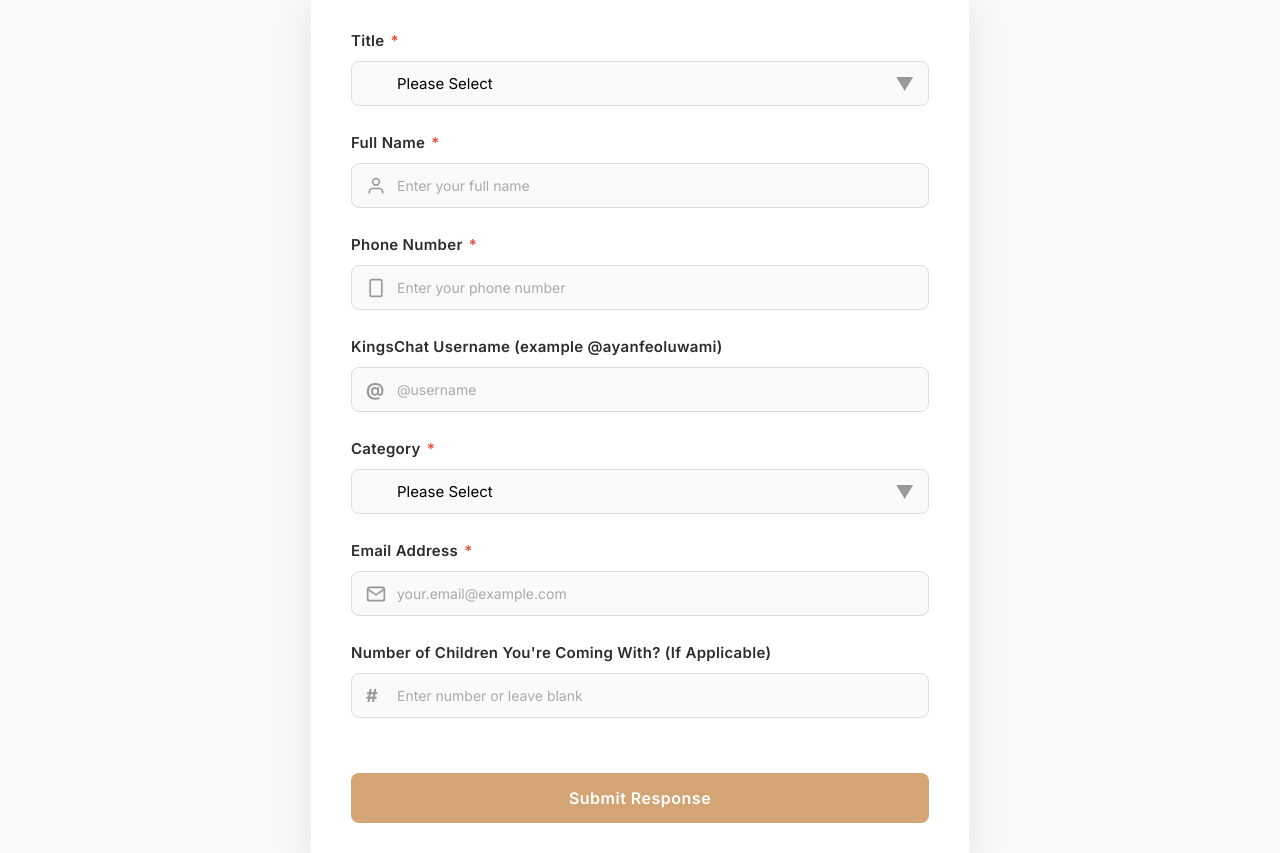
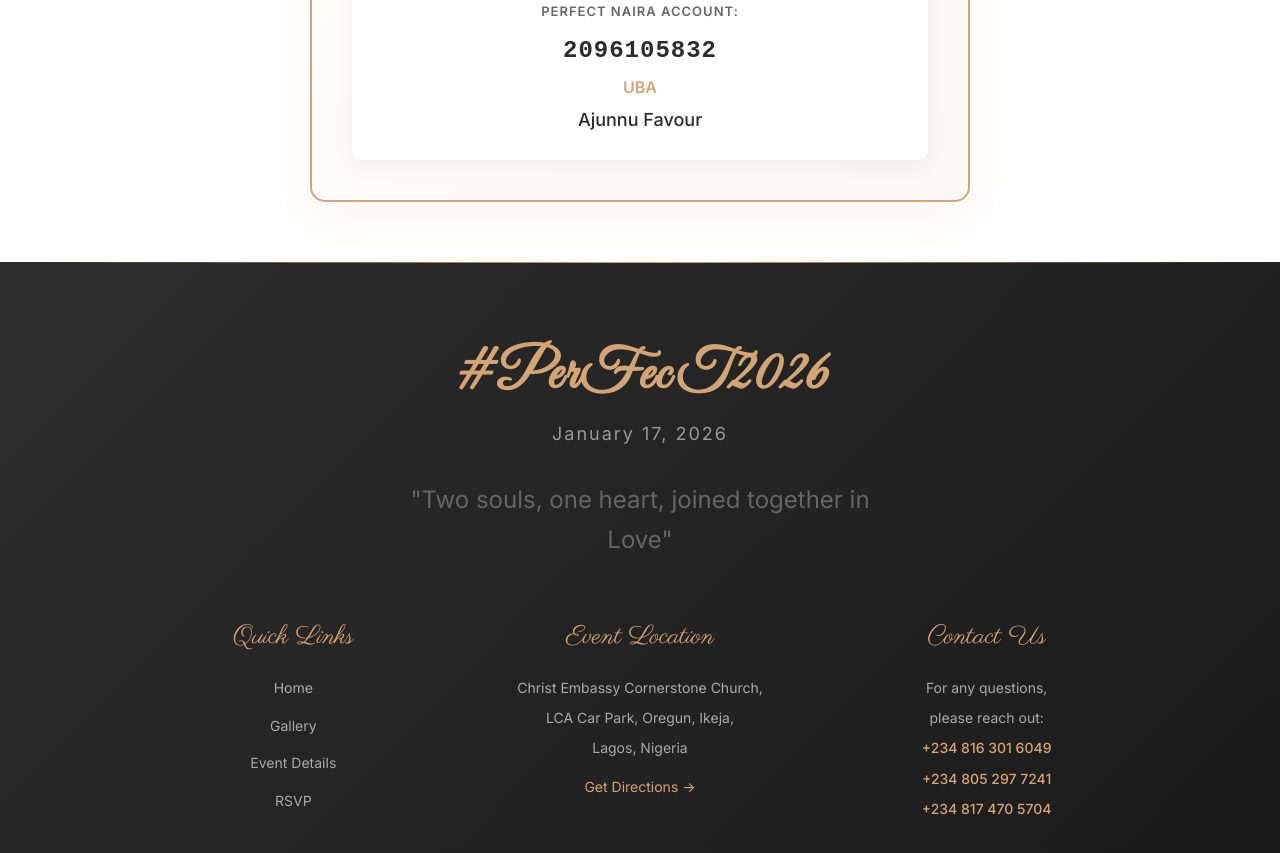
Before and after one commit to Fortunee5/pstfavour, a React (Create React App) app: page / in a window 1280 px wide. Shown: the part 4528-5381 px from the top of the page. Built offline with nearby package versions, Linux system fonts and the light colour scheme.

Commit message:
removed rsvp

```diff
--- a/src/components/RSVP/RSVP.jsx
+++ b/src/components/RSVP/RSVP.jsx
@@ -80,206 +80,6 @@ const RSVP = ({ onSuccess }) => {
 
   return (
     <>
-      <section id="rsvp" className="rsvp-modern">
-        <div className="rsvp-container">
-          {/* Header */}
-          <div className="rsvp-header-section">
-            <h1 className="rsvp-main-title">Rsvp</h1>
-            <p className="rsvp-instruction">
-              Please complete the fields below to submit your response. All required fields are marked with an asterisk (*).
-            </p>
-            <p className="rsvp-notice">
-              Kindly note that completing this form does not confirm an invitation, as attendance at the reception
-              will be by confirmation message only. We sincerely appreciate your understanding.
-            </p>
-          </div>
-
-          {/* Form */}
-          <form className="rsvp-form-modern" onSubmit={handleSubmit}>
-            {/* Title */}
-            <div className="form-group-modern">
-              <label className="form-label-modern">
-                Title <span className="asterisk">*</span>
-              </label>
-              <div className="input-wrapper">
-                <span className="input-icon dropdown-icon">▼</span>
-                <select
-                  name="title"
-                  className="form-select-modern"
-                  value={formData.title}
-                  onChange={handleChange}
-                  required
-                >
-                  <option value="">Please Select</option>
-                  <option value="Pastor">Pastor</option>
-                  <option value="Deacon">Deacon</option>
-                  <option value="Deaconess">Deaconess</option>
-                  <option value="Brother">Brother</option>
-                  <option value="Sister">Sister</option>
-                  <option value="Mr">Mr</option>
-                  <option value="Mrs">Mrs</option>
-                  <option value="Miss">Miss</option>
-                </select>
-              </div>
-            </div>
-
-            {/* Full Name */}
-            <div className="form-group-modern">
-              <label className="form-label-modern">
-                Full Name <span className="asterisk">*</span>
-              </label>
-              <div className="input-wrapper">
-                <span className="input-icon">
-                  <svg width="20" height="20" viewBox="0 0 24 24" fill="none" stroke="currentColor" strokeWidth="2">
-                    <path d="M20 21v-2a4 4 0 0 0-4-4H8a4 4 0 0 0-4 4v2"/>
-                    <circle cx="12" cy="7" r="4"/>
-                  </svg>
-                </span>
-                <input
-                  type="text"
-                  name="fullName"
-                  className="form-input-modern"
-                  value={formData.fullName}
-                  onChange={handleChange}
-                  placeholder="Enter your full name"
-                  required
-                />
-              </div>
-            </div>
-
-            {/* Phone Number */}
-            <div className="form-group-modern">
-              <label className="form-label-modern">
-                Phone Number <span className="asterisk">*</span>
-              </label>
-              <div className="input-wrapper">
-                <span className="input-icon">
-                  <svg width="20" height="20" viewBox="0 0 24 24" fill="none" stroke="currentColor" strokeWidth="2">
-                    <rect x="5" y="2" width="14" height="20" rx="2" ry="2"/>
-                    <line x1="12" y1="18" x2="12" y2="18"/>
-                  </svg>
-                </span>
-                <input
-                  type="tel"
-                  name="phoneNumber"
-                  className="form-input-modern"
-                  value={formData.phoneNumber}
-                  onChange={handleChange}
-                  placeholder="Enter your phone number"
-                  required
-                />
-              </div>
-            </div>
-
-            {/* KingsChat Username */}
-            <div className="form-group-modern">
-              <label className="form-label-modern">
-                KingsChat Username (example @ayanfeoluwami)
-              </label>
-              <div className="input-wrapper">
-                <span className="input-icon">@</span>
-                <input
-                  type="text"
-                  name="kingschatUsername"
-                  className="form-input-modern"
-                  value={formData.kingschatUsername}
-                  onChange={handleChange}
-                  placeholder="@username"
-                />
-              </div>
-            </div>
-
-            {/* Category */}
-            <div className="form-group-modern">
-              <label className="form-label-modern">
-                Category <span className="asterisk">*</span>
-              </label>
-              <div className="input-wrapper">
-                <span className="input-icon dropdown-icon">▼</span>
-                <select
-                  name="category"
-                  className="form-select-modern"
-                  value={formData.category}
-                  onChange={handleChange}
-                  required
-                >
-                  <option value="">Please Select</option>
-                  <option value="Youth Church">Youth Church</option>
-                  <option value="Phenom Church">Phenom Church</option>
-                  <option value="Teens Church">Teens Church</option>
-                  <option value="CELVZ LEADERS">CELVZ LEADERS</option>
-                  <option value="Choir/LMAM">Choir/LMAM</option>
-                  <option value="HQ Staff">HQ Staff</option>
-                  <option value="CELVZ Staff">CELVZ Staff</option>
-                  <option value="SMI">SMI</option>
-                  <option value="Pastor's Aids">Pastor's Aids</option>
-                  <option value="UI Alumni">UI Alumni</option>
-                  <option value="Officials">Officials</option>
-                  <option value="Others">Others</option>
-                </select>
-              </div>
-            </div>
-
-            {/* Email Address */}
-            <div className="form-group-modern">
-              <label className="form-label-modern">
-                Email Address <span className="asterisk">*</span>
-              </label>
-              <div className="input-wrapper">
-                <span className="input-icon">
-                  <svg width="20" height="20" viewBox="0 0 24 24" fill="none" stroke="currentColor" strokeWidth="2">
-                    <path d="M4 4h16c1.1 0 2 .9 2 2v12c0 1.1-.9 2-2 2H4c-1.1 0-2-.9-2-2V6c0-1.1.9-2 2-2z"/>
-                    <polyline points="22,6 12,13 2,6"/>
-                  </svg>
-                </span>
-                <input
-                  type="email"
-                  name="email"
-                  className="form-input-modern"
-                  value={formData.email}
-                  onChange={handleChange}
-                  placeholder="your.email@example.com"
-                  required
-                />
-              </div>
-            </div>
-
-            {/* Number of Children */}
-            <div className="form-group-modern">
-              <label className="form-label-modern">
-                Number of Children You're Coming With? (If Applicable)
-              </label>
-              <div className="input-wrapper">
-                <span className="input-icon">#</span>
-                <input
-                  type="text"
-                  name="numberOfChildren"
-                  className="form-input-modern"
-                  value={formData.numberOfChildren}
-                  onChange={handleChange}
-                  placeholder="Enter number or leave blank"
-                />
-              </div>
-            </div>
-
-            {/* Error Message */}
-            {errorMessage && (
-              <div className="error-message-modern">
-                {errorMessage}
-              </div>
-            )}
-
-            {/* Submit Button */}
-            <button
-              type="submit"
-              className={`submit-btn-modern ${isSubmitting ? 'submitting' : ''}`}
-              disabled={isSubmitting}
-            >
-              {isSubmitting ? 'Submitting...' : 'Submit Response'}
-            </button>
-          </form>
-        </div>
-      </section>
 
       {/* Separate Gift Section */}
       <section id="gift-registry" className="gift-info-section">
```
